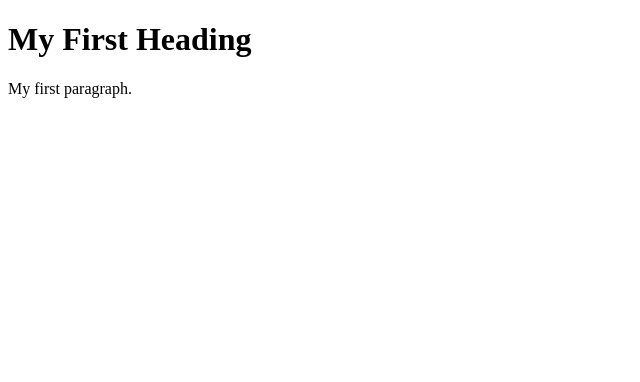
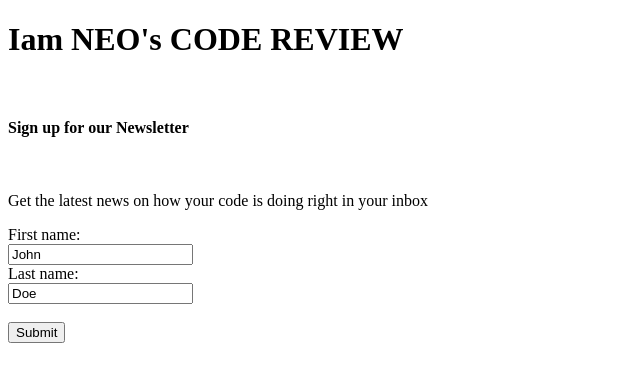
Before and after one commit to iamneo-production/ddaabcacdae305714094bbaaaabbcbbfefone, a website: page public/index.html in a window 1280 px wide. Shown: the whole page, without its empty margins (0-640 px from the left). Drawn offline with Linux system fonts and the light colour scheme.

Commit message:
Backup Commit

```diff
--- a/public/index.html
+++ b/public/index.html
@@ -5,8 +5,20 @@
 </head>
 <body>
 
-<h1>My First Heading</h1>
-<p>My first paragraph.</p>
+<h1>Iam NEO's CODE REVIEW</h1>
+<br>
+<h4>Sign up for our Newsletter</h4>
+<br>
+<p>Get the latest news on how your code is doing right in your inbox</p>
+<form ="/action_page.php">
+    <label for="fname">First name:</label><br>
+    <input type="text" id="fname" name="fname" value="John"><br>
+    <label for="lname">Last name:</label><br>
+    <input type="text" id="lname" name="lname" value="Doe"><br><br>
+    <input type="submit" value="Submit">
+  </form>
+
+
 
 </body>
 </html>
```
